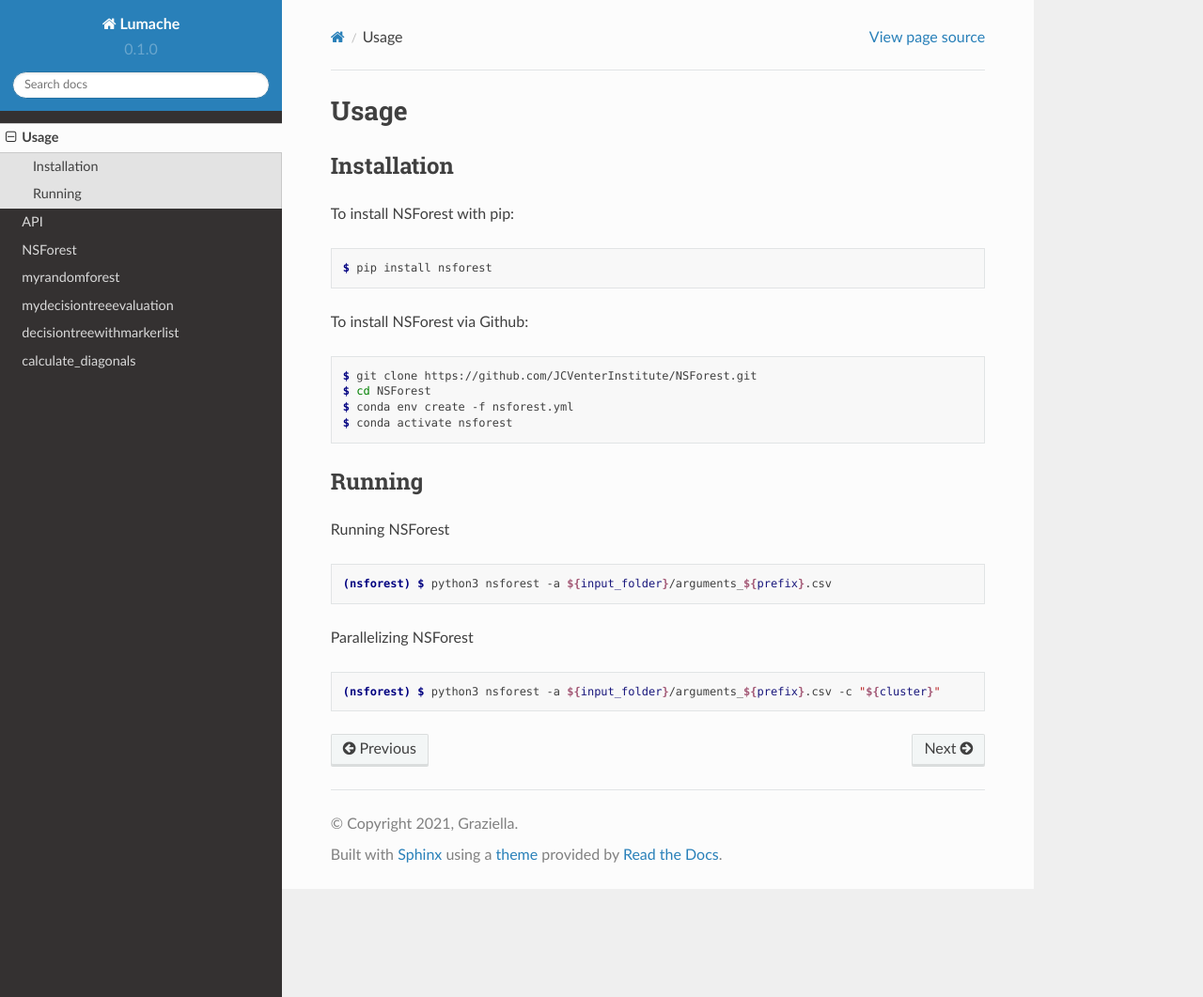
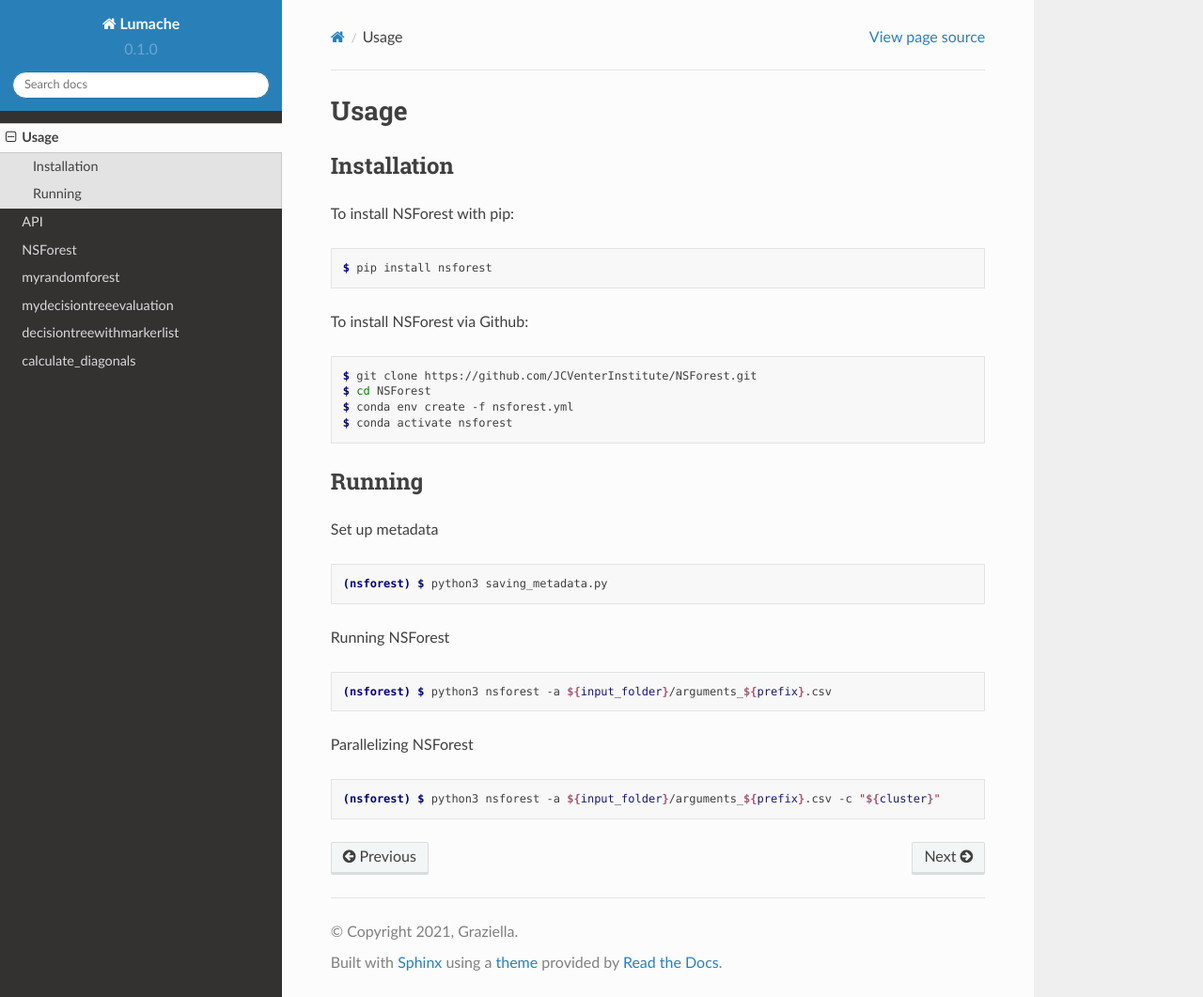
Before and after one commit to BeverlyPeng/nsforest, a Sphinx documentation site: the page built from docs/source/usage.rst, in a window 1280 px wide and 1061 px high. Shown: the whole window at 94% size. Built offline with Sphinx 7.4.7 and the Read the Docs theme 2.0.0, drawn with Linux system fonts in a browser that asks for light colours.

Commit message:
Update usage.rst

```diff
--- a/docs/source/usage.rst
+++ b/docs/source/usage.rst
@@ -26,6 +26,12 @@ To install NSForest via Github:
 Running
 -------
 
+Set up metadata
+
+.. code-block:: console
+
+   (nsforest) $ python3 saving_metadata.py
+
 Running NSForest
 
 .. code-block:: console
```
